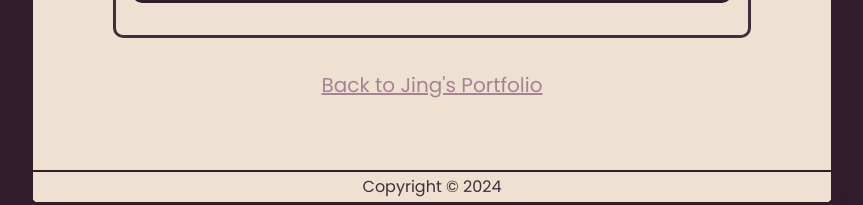
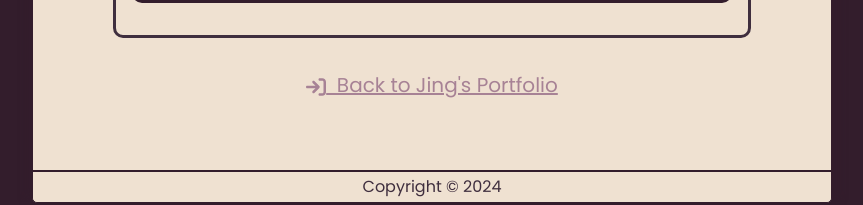
Before and after one commit to jili0/mood-pad, a React (Create React App) app: page / in a window 1280 px wide. Shown: the part 557-762 px from the top of the page, without its empty margins (208-1071 px from the left). Built offline with nearby package versions, Linux system fonts and the light colour scheme; no server answers.

Commit message:
Add icon to link on login page

```diff
--- a/src/components/LogIn.js
+++ b/src/components/LogIn.js
@@ -1,6 +1,7 @@
 import React from "react";
 import "../stylesheets/login.css";
 import google from "../logos/google.ico";
+import { FaArrowRightToBracket } from "react-icons/fa6";
 
 import {
   createUserWithEmailAndPassword,
@@ -94,6 +95,8 @@ const Main = ({ auth }) => {
         </button>
       </div>
       <a className="linkPortfolio" href="https://jili0.github.io/portfolio/">
+        <FaArrowRightToBracket />
+        &nbsp;
         Back to Jing&apos;s Portfolio
       </a>
     </>
```
